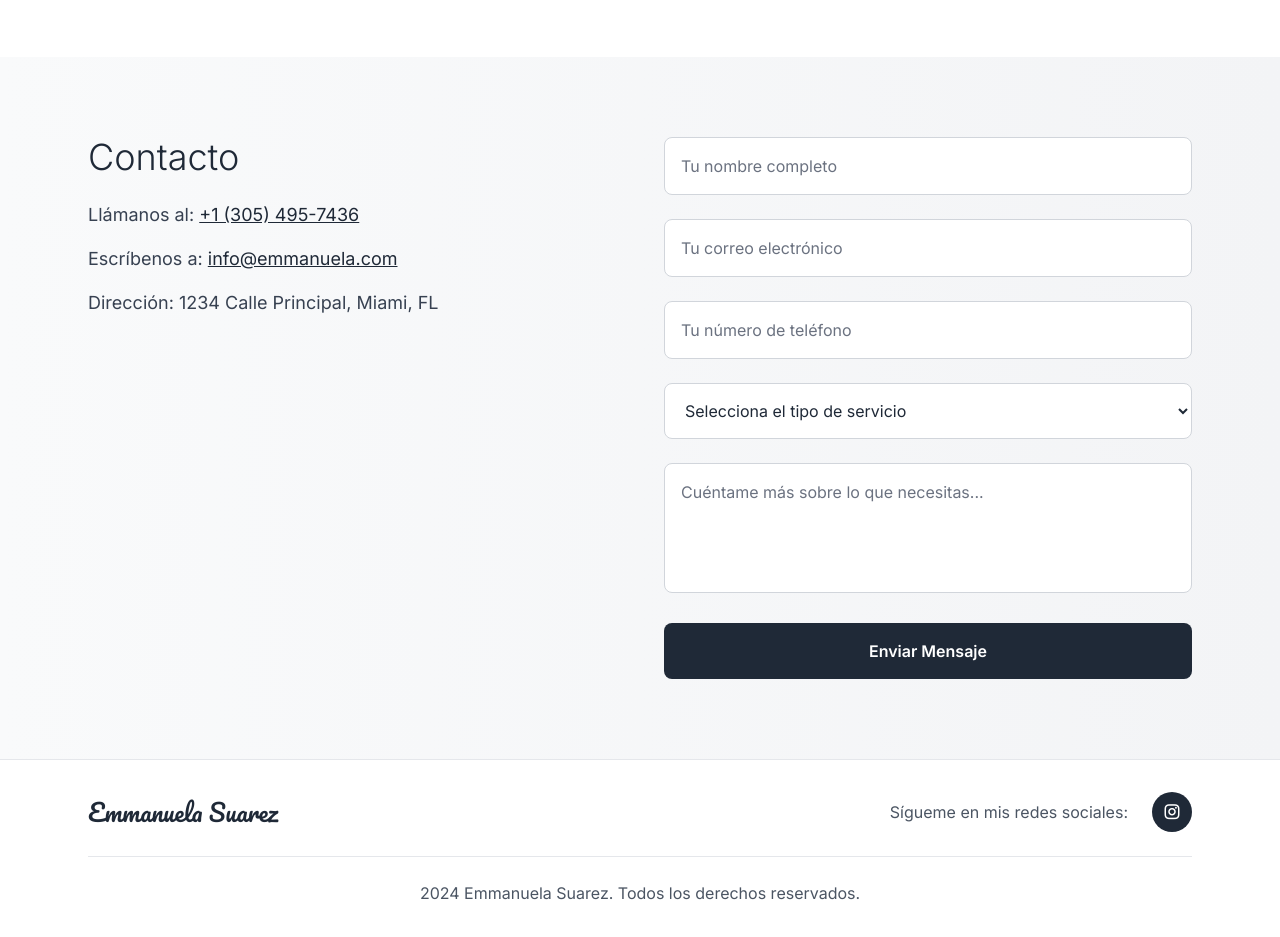
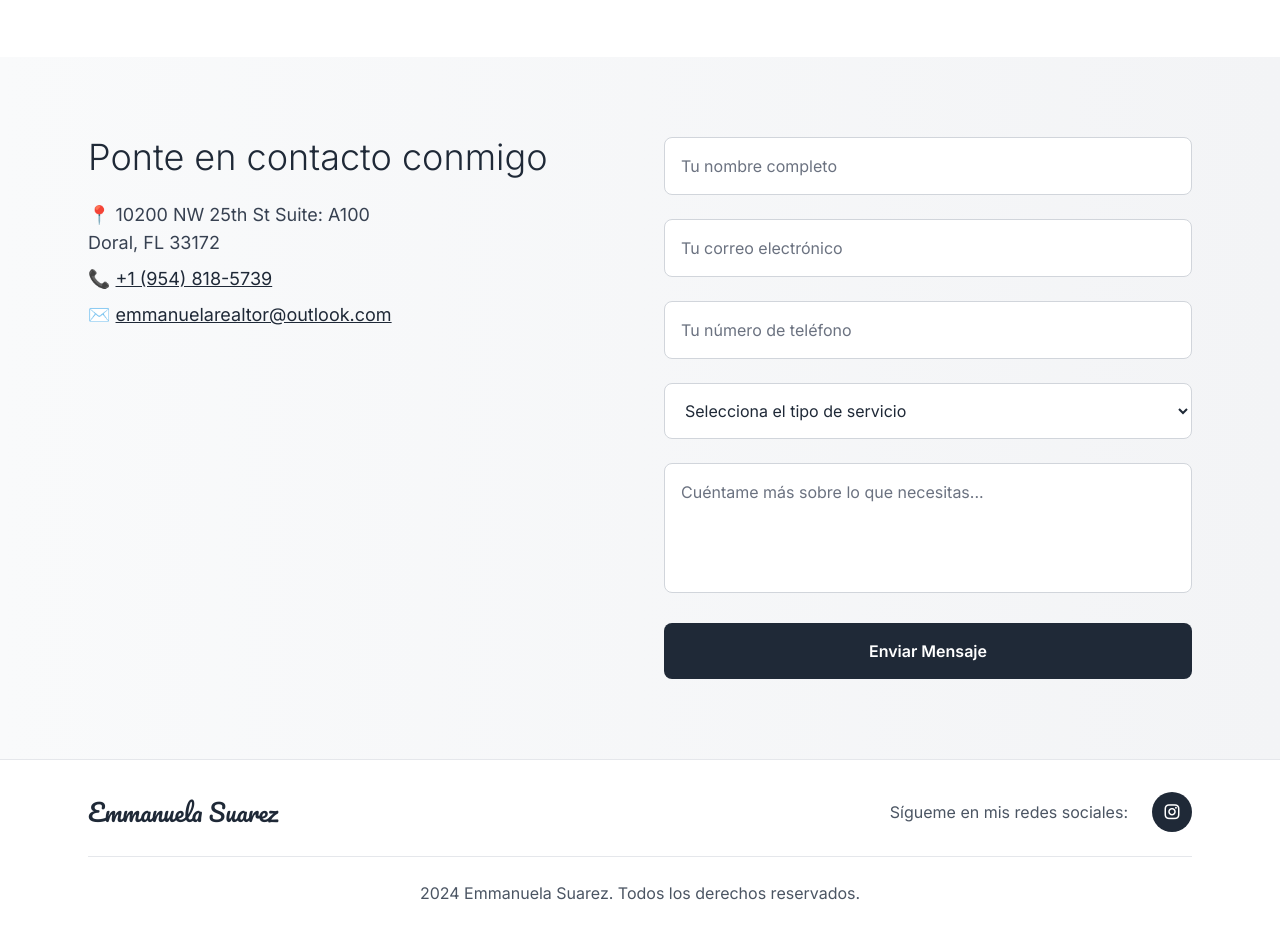
Before and after one commit to luisaso43/emmanuelarealtor, a Next.js app: page / in a window 1280 px wide. Shown: the part 2320-3257 px from the top of the page. Built offline with nearby package versions, Linux system fonts and the light colour scheme; a web font is replaced by a local one.

Commit message:
Update page.tsx

```diff
--- a/app/page.tsx
+++ b/app/page.tsx
@@ -196,18 +196,20 @@ export default function Home() {
       </section>
 
       {/* Contact Section */}
+{/* Contact Section */}
 <section id="contacto" className="py-20 bg-gradient-to-r from-gray-50 to-gray-100">
   <div className="max-w-6xl mx-auto px-6 grid md:grid-cols-2 gap-12">
     <div>
-            <h2 className="text-4xl font-light mb-6 text-gray-800">Contacto</h2>
-            <p className="text-lg text-gray-700 mb-4">
-              Llámanos al: <a href="tel:+13054957436" className="text-gray-800 underline">+1 (305) 495-7436</a>
+      <h2 className="text-4xl font-light mb-6 text-gray-800">Ponte en contacto conmigo</h2>
+      <p className="text-lg text-gray-700 mb-2">
+        📍 10200 NW 25th St Suite: A100<br />
+        Doral, FL 33172
+      </p>
+      <p className="text-lg text-gray-700 mb-2">
+        📞 <a href="tel:+19548185739" className="text-gray-800 underline">+1 (954) 818-5739</a>
       </p>
       <p className="text-lg text-gray-700 mb-4">
-              Escríbenos a: <a href="mailto:info@emmanuela.com" className="text-gray-800 underline">info@emmanuela.com</a>
-            </p>
-            <p className="text-lg text-gray-700 mb-4">
-              Dirección: 1234 Calle Principal, Miami, FL
+        ✉️ <a href="mailto:emmanuelarealtor@outlook.com" className="text-gray-800 underline">emmanuelarealtor@outlook.com</a>
       </p>
     </div>
     <form onSubmit={handleSubmit} className="space-y-6">
```
Lines whose indentation alone changed are shown as unchanged.
